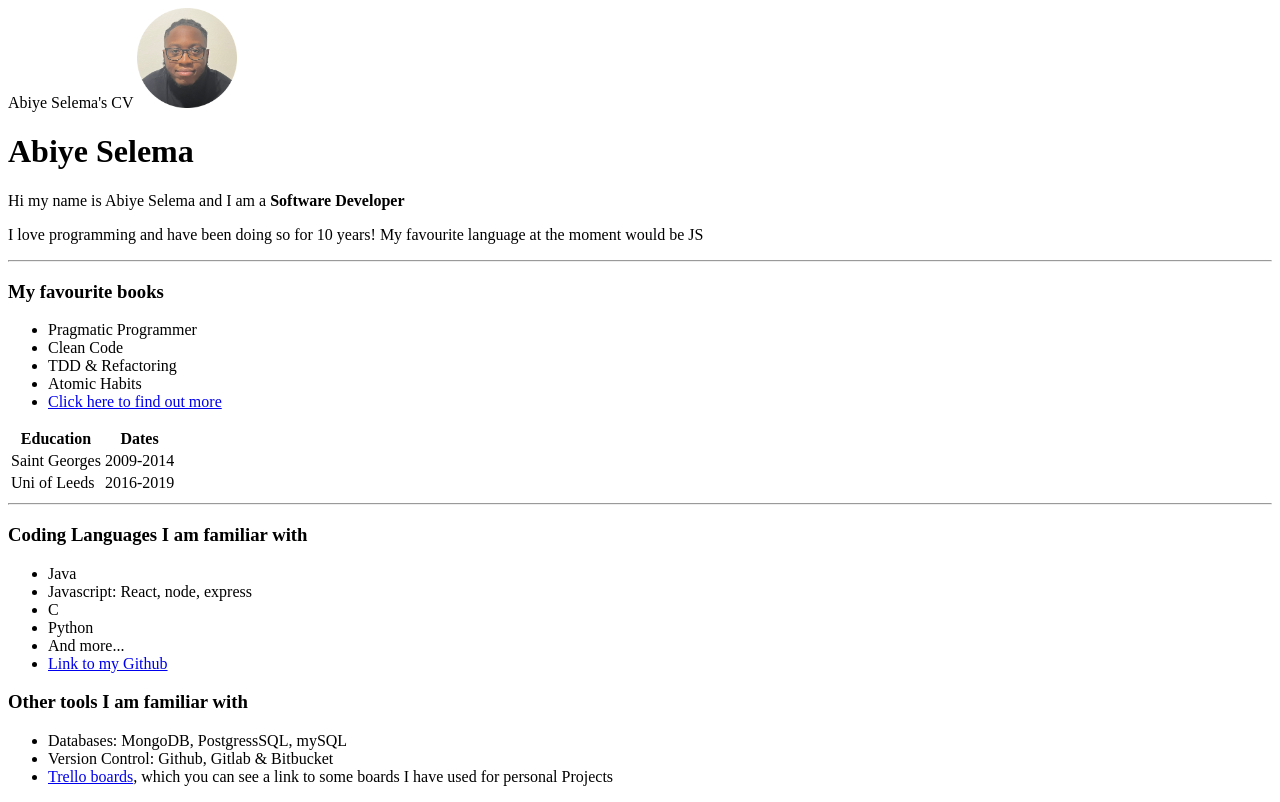
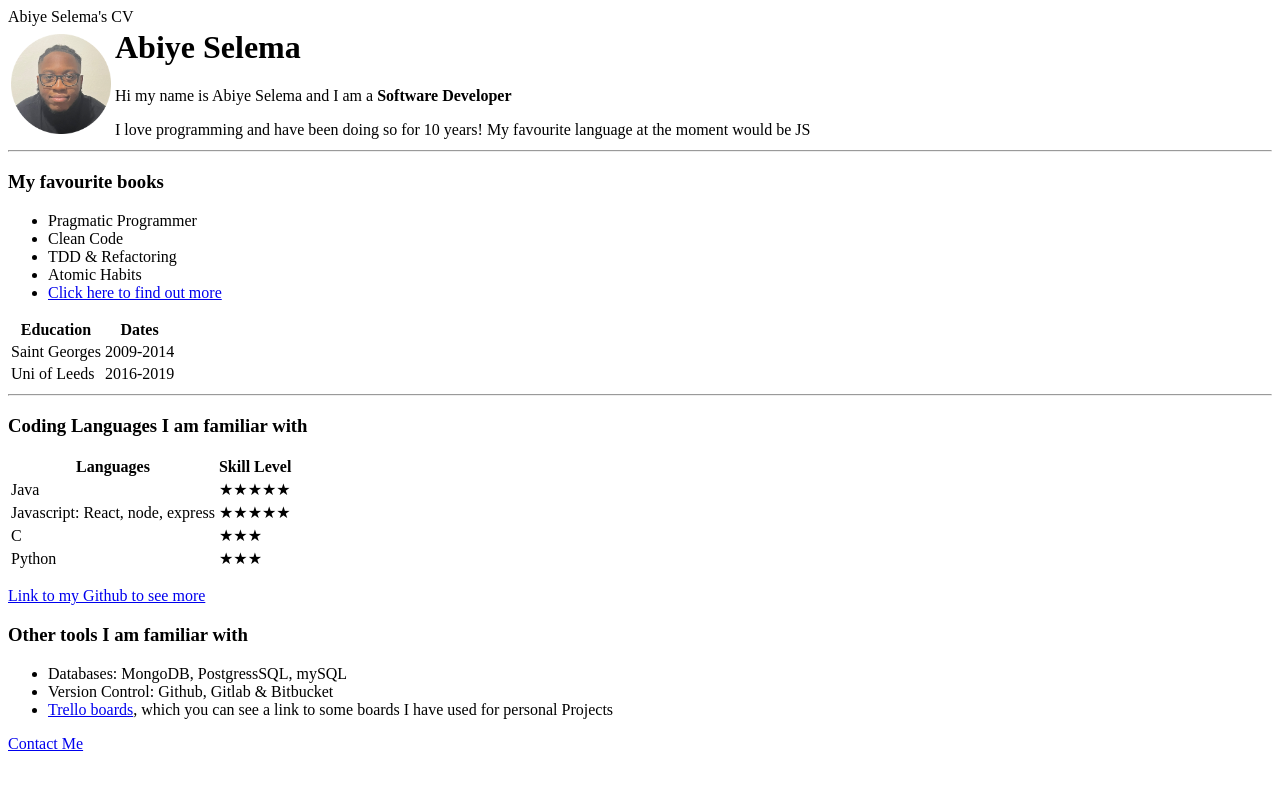
Before and after one commit to AbiyeCS/CV, a plain HTML site: page index.html in a window 1280 px wide. Drawn offline with Linux system fonts and the light colour scheme.

Commit message:
Created HTML page for CV

```diff
--- a/index.html
+++ b/index.html
@@ -3,10 +3,17 @@
         <meta charset ="utf-8">
         Abiye Selema's CV
     </head>
-        <img src="Abiye-modified.png" alt="Abiye Selema" width="100" height="100">
-        <h1>Abiye Selema</h1>
-        <p>Hi my name is Abiye Selema and I am a <strong>Software Developer</strong></p>
-        <p>I love programming and have been doing so for 10 years! My favourite language at the moment would be JS</p>
+        <table>
+            <tr>
+                <td><img src="Abiye-modified.png" alt="Abiye Selema" width="100" height="100"> </td>
+                <td>
+                    <h1>Abiye Selema</h1>
+                    <p>Hi my name is Abiye Selema and I am a <strong>Software Developer</strong></p>
+                    <p>I love programming and have been doing so for 10 years! My favourite language at the moment would be JS</p>
+                </td>
+            </tr>
+        </table>
+
         <hr>
         <h3>My favourite books</h3>
         <ul>
@@ -32,19 +39,38 @@
         </table>
         <hr>
         <h3>Coding Languages I am familiar with</h3>
-        <ul>
-            <li>Java</li>
-            <li>Javascript: React, node, express</li>
-            <li>C</li>
-            <li>Python</li>
-            <li>And more...</li>
-            <li><a href="https://github.com/AbiyeCS">Link to my Github</a><a></li>
-        </ul>
+        <table>
+            <tr>
+                <th>Languages</th>
+                <th>Skill Level</th>
+            </tr>
+            <tr>
+                <td>Java</td>
+                <td>★★★★★</td>
+            </tr>
+            <tr>
+                <td>Javascript: React, node, express</td>
+                <td>★★★★★</td>
+            </tr>
+            <tr>
+                <td>C</td>
+                <td>★★★</td>
+            </tr>
+            <tr>
+                <td>Python</td>
+                <td>★★★</td>
+            </tr>
+        </table>
+
+        <p><a href="https://github.com/AbiyeCS">Link to my Github to see more</a><a></li>
+
         <h3>Other tools I am familiar with</h3>
         <ul>
             <li>Databases: MongoDB, PostgressSQL, mySQL</li>
             <li>Version Control: Github, Gitlab & Bitbucket</li>
             <li><a href="https://trello.com/b/WCxJzWZl/personal-project-1-kainos">Trello boards</a>, which you can see a link to some boards I have used for personal Projects</li>
         </ul>
+
+        <p><a href="contactMe.html">Contact Me</a></p>
     </body>
 </html>
```
Also changed, not shown: contactMe.html (added, +35 -0 lines), 1 other file.
